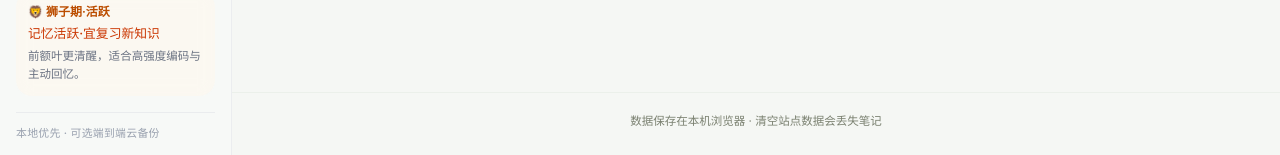
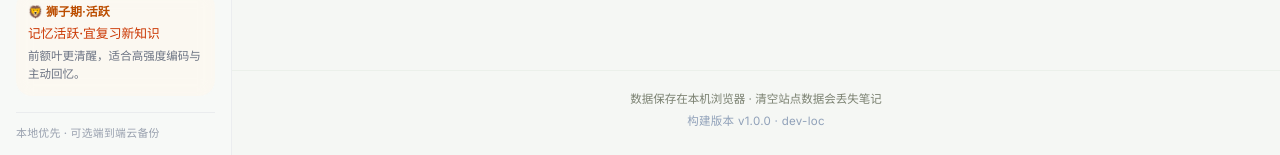
Before and after one commit to lixiaohuaa789-prog/neuronook, a Next.js app: page / in a window 1280 px wide. Shown: the part 642-797 px from the top of the page. Built offline with nearby package versions, Linux system fonts and the light colour scheme; no server answers; a small style sheet from the web is missing.

Commit message:
chore: show build version in footer

```diff
--- a/app/layout.tsx
+++ b/app/layout.tsx
@@ -1,5 +1,6 @@
 import type { Metadata } from "next";
 import dynamic from "next/dynamic";
+import packageJson from "../package.json";
 import { GlobalTrainingTimer } from "../components/GlobalTrainingTimer";
 import { GlobalTrainingTimerSync } from "../components/GlobalTrainingTimerSync";
 import { GlobalTrainingTimerToast } from "../components/GlobalTrainingTimerToast";
@@ -12,6 +13,15 @@ import "./globals.css";
 const DynamicSidebar = dynamic(() => import("../components/Sidebar").then(mod => ({ default: mod.Sidebar })), {
   ssr: false,
 });
+
+const buildCommit = (
+  process.env.RAILWAY_GIT_COMMIT_SHA ||
+  process.env.VERCEL_GIT_COMMIT_SHA ||
+  process.env.GITHUB_SHA ||
+  "dev-local"
+).slice(0, 7);
+
+const buildLabel = `v${packageJson.version} · ${buildCommit}`;
 
 export const metadata: Metadata = {
   title: "NeuroNook",
@@ -48,7 +58,10 @@ export default function RootLayout({
               <GlobalTrainingTimer />
               <main className="main-content max-w-5xl mx-auto">{children}</main>
               <footer className="app-footer">
-                数据保存在本机浏览器 · 清空站点数据会丢失笔记
+                <div>数据保存在本机浏览器 · 清空站点数据会丢失笔记</div>
+                <div className="mt-1 text-[0.72rem] tracking-wide text-slate-400">
+                  构建版本 {buildLabel}
+                </div>
               </footer>
             </div>
           </div>
```
